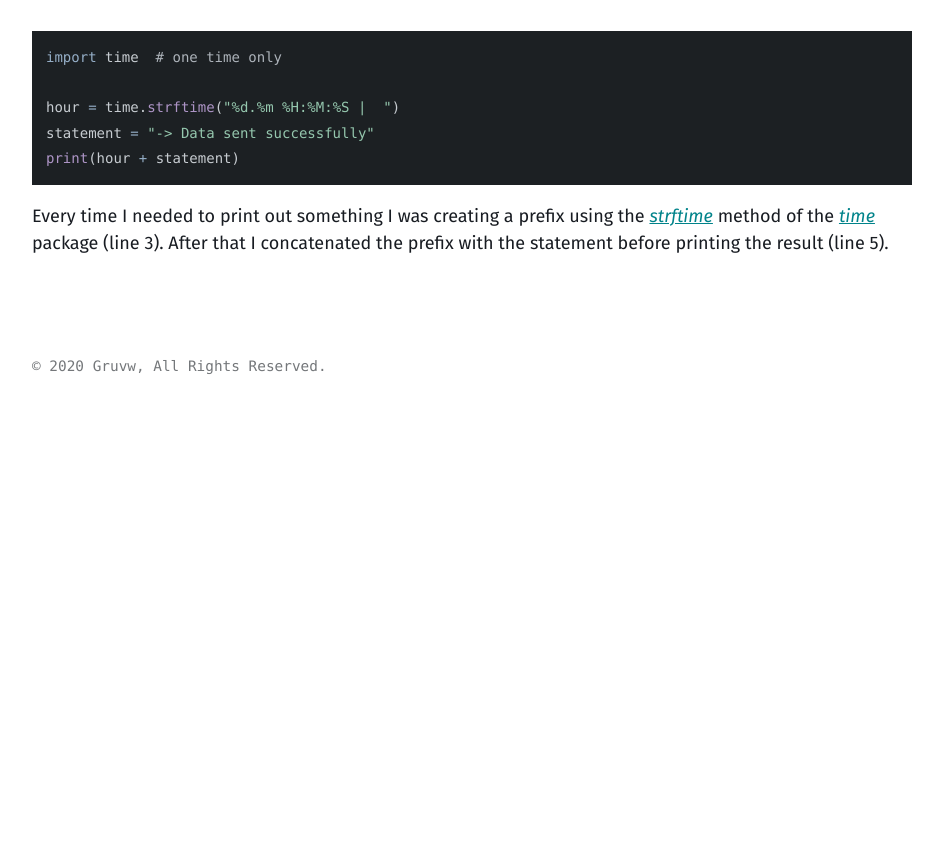
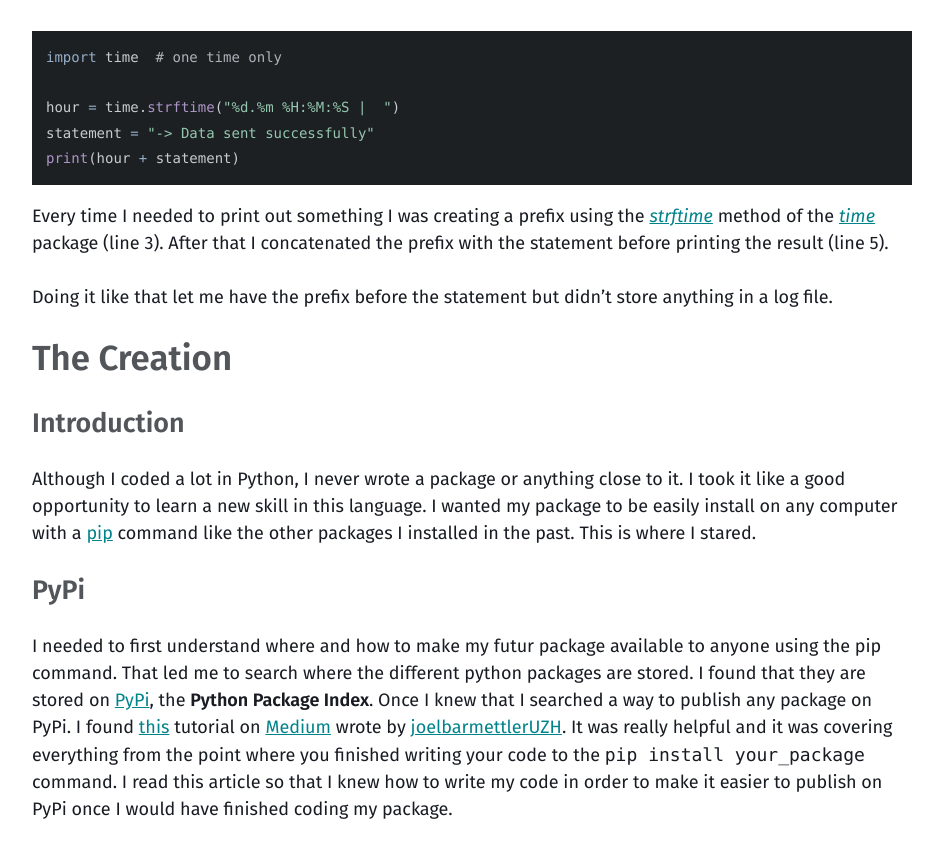
Before and after one commit to gruvw/portfolio, a Jekyll site: the page built from _posts/2020-04-10-creating-a-python-package.md, in a window 1280 px wide and 900 px high, scrolled down 1774 px. Shown: the top 858 px of the window, without its empty margins (40-983 px from the left). Built offline with Jekyll 4.4.1, drawn with Linux system fonts in a browser that asks for light colours; before the commit the page ends 2179 px from its top, so only the background shows below that.

Commit message:
Started writing The Creation

```diff
--- a/_posts/2020-04-10-creating-a-python-package.md
+++ b/_posts/2020-04-10-creating-a-python-package.md
@@ -41,3 +41,20 @@ print(hour + statement)
 
 Every time I needed to print out something I was creating a prefix using the [_strftime_](https://docs.python.org/fr/3/library/time.html#time.strftime) method of the [_time_](https://docs.python.org/fr/3/library/time.html) package (line 3).
 After that I concatenated the prefix with the statement before printing the result (line 5).
+
+Doing it like that let me have the prefix before the statement but didn't store anything in a log file.
+
+## The Creation
+
+### Introduction
+
+Although I coded a lot in Python, I never wrote a package or anything close to it. I took it like a good opportunity to learn a new skill in this language.
+I wanted my package to be easily install on any computer with a [pip](https://packaging.python.org/key_projects/#pip) command like the other packages I installed in the past.
+This is where I stared.
+
+### PyPi
+
+I needed to first understand where and how to make my futur package available to anyone using the pip command. That led me to search where the different python packages are stored. I found that they are stored on [PyPi](https://pypi.org/), the **Python Package Index**.
+Once I knew that I searched a way to publish any package on PyPi. I found [this](https://medium.com/@joel.barmettler/how-to-upload-your-python-package-to-pypi-65edc5fe9c56) tutorial on [Medium](https://medium.com/) wrote by [joelbarmettlerUZH](https://medium.com/@joel.barmettler).
+It was really helpful and it was covering everything from the point where you finished writing your code to the `pip install your_package` command.
+I read this article so that I knew how to write my code in order to make it easier to publish on PyPi once I would have finished coding my package.
```
